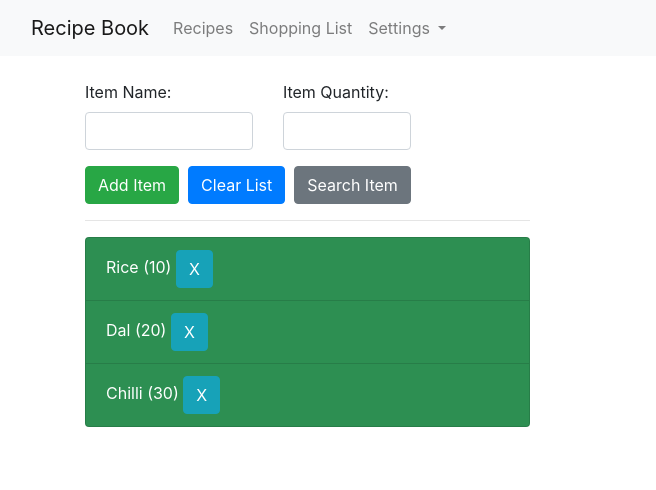
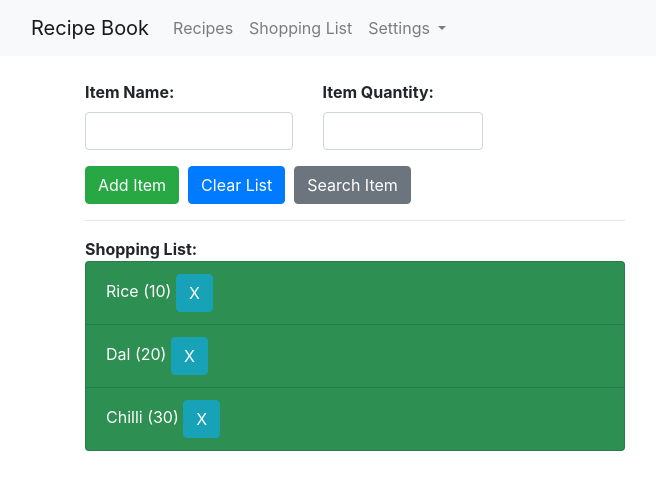
Before and after one commit to raksgithub/angularproject1, an Angular app: page / in a window 1280 px wide. Shown: the top 490 px of the page, without its empty margins (0-656 px from the left). Built offline with nearby package versions, Linux system fonts and the light colour scheme.

Commit message:
more logic added in shopping-list component

```diff
--- a/src/app/shopping-list/shopping-list-edit/shopping-list-edit.component.html
+++ b/src/app/shopping-list/shopping-list-edit/shopping-list-edit.component.html
@@ -3,11 +3,11 @@
     <form>
       <div class="row">
         <div class="col-sm-5 form-group">
-          <label for="name">Item Name: </label>
+          <label for="name"><strong>Item Name: </strong></label>
           <input type="text" id='name' class='form-control' #nameInput>
         </div>
         <div class="col-sm-4 form-group">
-          <label for="qty">Item Quantity:</label>
+          <label for="qty"><strong>Item Quantity: </strong></label>
           <input type="number" id='qty' class="form-control" #qtyInput>
         </div>
       </div>
@@ -25,7 +25,7 @@
       <form>
         <div class="row">
           <div class="col-sm-12 form-group">
-            <label for="search">Search Item: </label>
+            <label for="search"><strong>Search Item: </strong></label>
             <input type="text" id='search' class='form-control' #searchInput (keyup)="indexItem(searchInput.value)">
           </div>
         </div>
--- a/src/app/shopping-list/shopping-list-edit/shopping-list-edit.component.ts
+++ b/src/app/shopping-list/shopping-list-edit/shopping-list-edit.component.ts
@@ -19,7 +19,11 @@ export class ShoppingListEditComponent implements OnInit {
   }
   addInShoppingList() {
     //this.onAddingIngredients.emit({name: this.nameInputRef.nativeElement.value, quantity: parseInt(this.qtyInputRef.nativeElement.value)});
-    this.shoppingListService.addIngredientsInShoppingList({name: this.nameInputRef.nativeElement.value, quantity: parseInt(this.qtyInputRef.nativeElement.value)});
+    const name = this.nameInputRef.nativeElement.value;
+    const qty = this.qtyInputRef.nativeElement.value;
+    if(name && !isNaN(parseInt(qty))) {
+      this.shoppingListService.addIngredientsInShoppingList({name: this.nameInputRef.nativeElement.value, quantity: parseInt(this.qtyInputRef.nativeElement.value)});
+    }
   }
 
   clearShoppingList() {
--- a/src/app/shopping-list/shopping-list.component.html
+++ b/src/app/shopping-list/shopping-list.component.html
@@ -1,7 +1,8 @@
 <div class="row">
-  <div class="col-5">
+  <div class="col-6">
     <app-shopping-list-edit (onToggle)="onToggled($event)"></app-shopping-list-edit>
     <hr>
+    <strong>Shopping List:</strong>
     <ul class="list-group" *ngIf="!searchingStarted; else search">
       <a class='list-group-item'
       *ngFor='let ingredient of ingredients; let id = index;'
@@ -13,7 +14,9 @@
     <ng-template #search>
       <ul class="list-group">
         <a class='list-group-item'
-        *ngFor='let ingredient of filteredIngredients; let id = index;'>
+        *ngFor='let ingredient of filteredIngredients; let id = index;'
+        [ngClass]="{odd: ingredient.quantity % 2 !== 0, even: ingredient.quantity % 2 === 0}"
+        [ngStyle]="{color: ingredient.quantity % 2 === 0 ? 'white' : 'red'}">
           {{ ingredient.name }} ({{ ingredient.quantity }})
         </a>
       </ul>
--- a/src/app/shopping-list/shopping-list.service.ts
+++ b/src/app/shopping-list/shopping-list.service.ts
@@ -13,6 +13,8 @@ export class ShoppingListService {
     }
 
     addIngredientsInShoppingList(ingredient: Ingredient) {
+        // Logic not to add null object into the array
+        if(ingredient) {
             // Logic not to add duplicate items in shopping list array.
             for(let ing of this.ingredients) {
                 if(ing.name === ingredient.name) {
@@ -22,6 +24,7 @@ export class ShoppingListService {
             }
             this.ingredients.push(ingredient);
             this.ingredientsChanged.emit(this.ingredients.slice());
+        }
     }
 
     clearShoppingList() {
```
Lines whose indentation alone changed are shown as unchanged.
